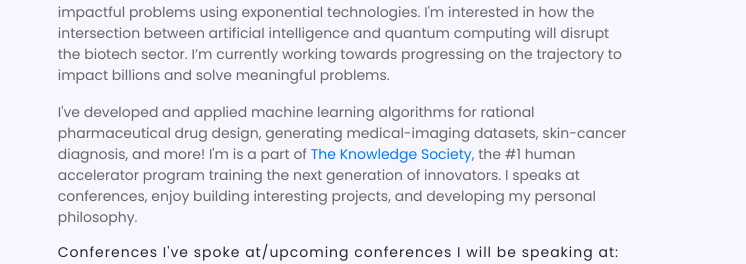
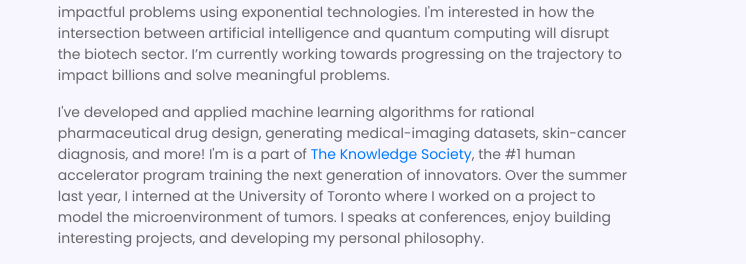
Before and after one commit to joeym-09/personal-website, a plain HTML site: page index.html in a window 1280 px wide. Shown: the part 997-1261 px from the top of the page, 534-1280 px from the left. Drawn offline with Linux system fonts and the light colour scheme.

Commit message:
Update index.html

```diff
--- a/index.html
+++ b/index.html
@@ -122,7 +122,7 @@
 	    					<h2>About <span class="theme-color">Me</span></h2>
 	    					<p>Hi there! I'm a 16 year-old on a mission to solve some of the world's most impactful problems using exponential technologies. I'm interested in how the intersection between artificial intelligence and quantum computing will disrupt the biotech sector. I’m currently working towards progressing on the trajectory to impact billions and solve meaningful problems.</p>
 	    					<p>
-	    					I've developed and applied machine learning algorithms for rational pharmaceutical drug design, generating medical-imaging datasets, skin-cancer diagnosis, and more! I'm is a part of <a target = "_blank" href = "https://theksociety.com/">The Knowledge Society</a>, the #1 human accelerator program training the next generation of innovators. I speaks at conferences, enjoy building interesting projects, and developing my personal philosophy.
+	    					I've developed and applied machine learning algorithms for rational pharmaceutical drug design, generating medical-imaging datasets, skin-cancer diagnosis, and more! I'm is a part of <a target = "_blank" href = "https://theksociety.com/">The Knowledge Society</a>, the #1 human accelerator program training the next generation of innovators. Over the summer last year, I interned at the University of Toronto where I worked on a project to model the microenvironment of tumors. I speaks at conferences, enjoy building interesting projects, and developing my personal philosophy.
 	    					</p>
 						<h6>
 						Conferences I've spoke at/upcoming conferences I will be speaking at:
```
